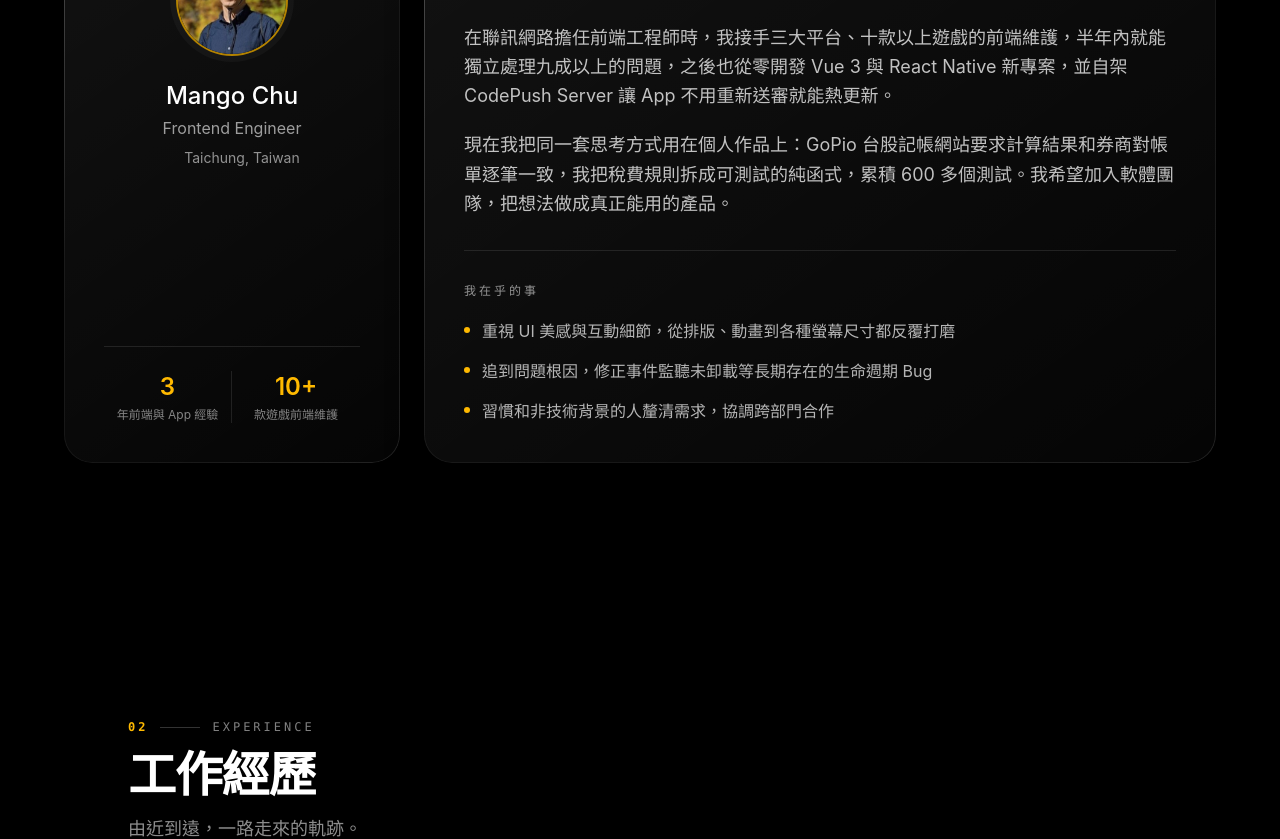
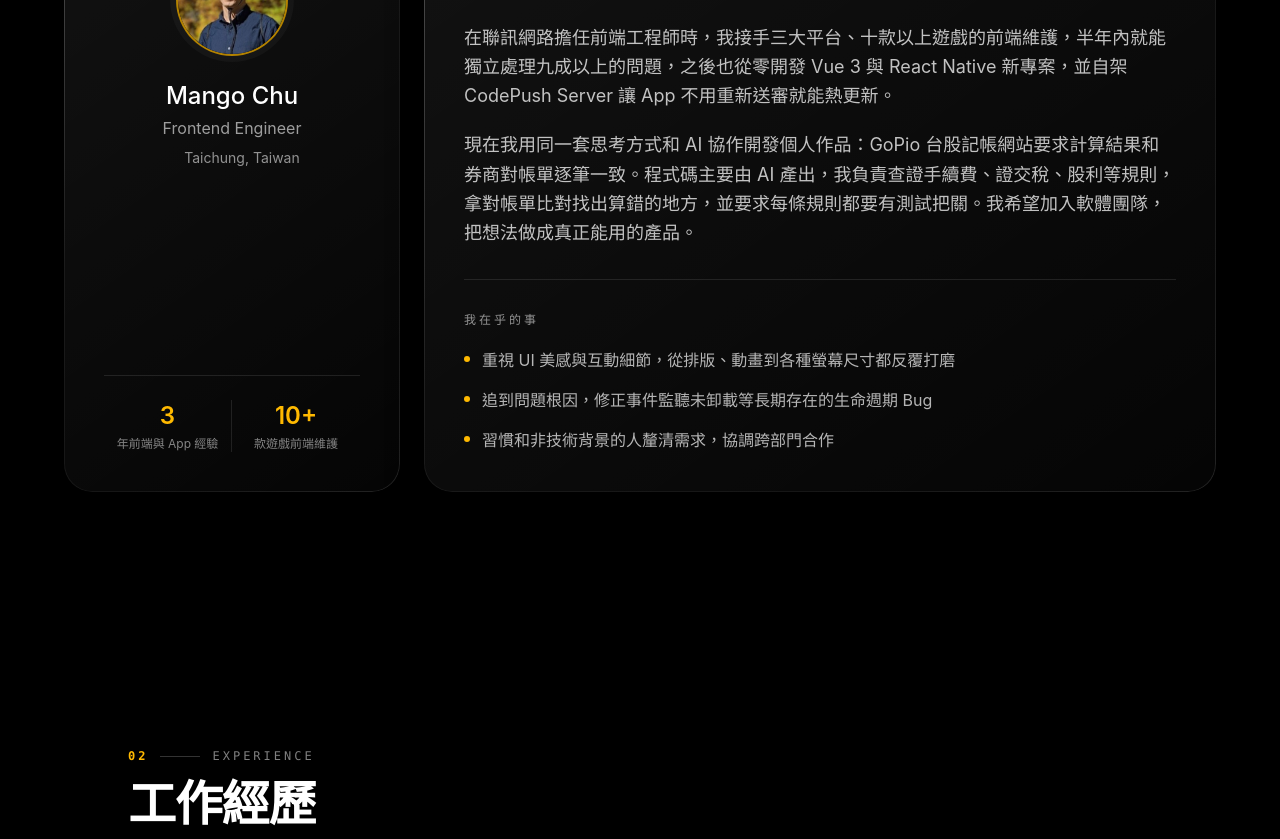
Before and after one commit to mangochu/mangochu.github.io, a Vue app: page / in a window 1280 px wide. Shown: the part 1160-1999 px from the top of the page. Built offline with nearby package versions, Linux system fonts and the light colour scheme; some icons are missing.

Commit message:
docs: 關於我改寫 GoPio 段落，說明與 AI 協作的分工

```diff
--- a/src/data/profile.ts
+++ b/src/data/profile.ts
@@ -30,7 +30,7 @@ export const about = {
   paragraphs: [
     '我從面板廠的製程整合工程師轉到軟體開發。在友達的三年，我平均每天追蹤 2～3 件產線異常，養成「先蒐集證據、再提出假設、用實驗驗證」的除錯習慣。',
     '在聯訊網路擔任前端工程師時，我接手三大平台、十款以上遊戲的前端維護，半年內就能獨立處理九成以上的問題，之後也從零開發 Vue 3 與 React Native 新專案，並自架 CodePush Server 讓 App 不用重新送審就能熱更新。',
-    '現在我把同一套思考方式用在個人作品上：GoPio 台股記帳網站要求計算結果和券商對帳單逐筆一致，我把稅費規則拆成可測試的純函式，累積 600 多個測試。我希望加入軟體團隊，把想法做成真正能用的產品。',
+    '現在我用同一套思考方式和 AI 協作開發個人作品：GoPio 台股記帳網站要求計算結果和券商對帳單逐筆一致。程式碼主要由 AI 產出，我負責查證手續費、證交稅、股利等規則，拿對帳單比對找出算錯的地方，並要求每條規則都要有測試把關。我希望加入軟體團隊，把想法做成真正能用的產品。',
   ],
   highlights: [
     '重視 UI 美感與互動細節，從排版、動畫到各種螢幕尺寸都反覆打磨',
```
